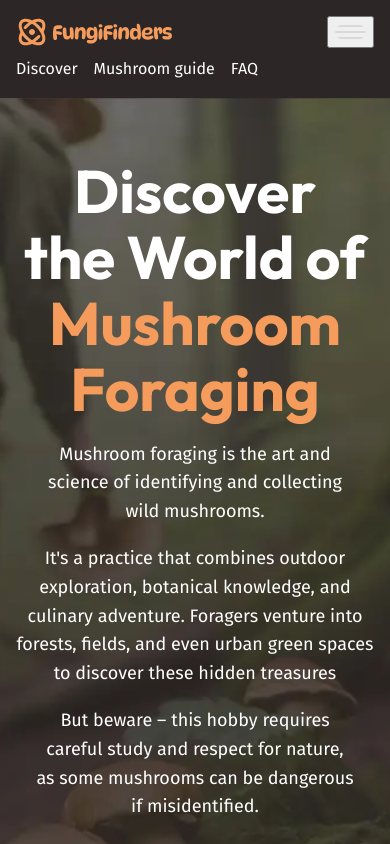
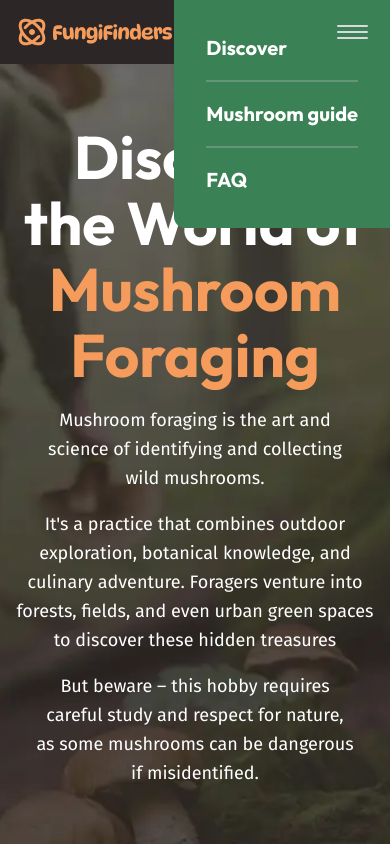
Before and after one commit to zizicheng/fem-from-scratch, a plain HTML site: page index.html in a window 390 px wide. Both pictures are taken after a click on the button "Menu". Shown: the top 844 px of the page. Drawn offline with Linux system fonts and the light colour scheme.

Commit message:
functional hamburger menu

```diff
--- a/index.html
+++ b/index.html
@@ -11,6 +11,7 @@
       rel="stylesheet"
     />
     <link rel="stylesheet" href="style.css" />
+    <script src="/main.js" defer></script>
   </head>
   <body>
     <header class="site-header">
--- /dev/null
+++ b/main.js
@@ -0,0 +1,9 @@
+const navToggle = document.querySelector('[aria-controls="primary-nav"]');
+const primaryNav = document.querySelector("#primary-nav");
+
+navToggle.addEventListener("click", () => {
+  console.log("click");
+  const expanded = navToggle.getAttribute("aria-expanded") === "true" || false;
+  navToggle.setAttribute("aria-expanded", !expanded);
+  primaryNav.hidden = expanded;
+});
--- a/style.css
+++ b/style.css
@@ -233,6 +233,17 @@
     flex-wrap: wrap;
     justify-content: space-between;
   }
+  [aria-controls="primary-nav"] {
+    z-index: 100;
+    cursor: pointer;
+    background-color: transparent;
+    border: 0;
+    display: none;
+
+    img {
+      border-radius: 0;
+    }
+  }
   .primary-navigation {
     ul {
       list-style: none;
@@ -244,6 +255,36 @@
     }
     a {
       text-decoration: none;
+    }
+    @media (max-width: 760px) {
+      display: none;
+      position: absolute;
+      z-index: 10;
+      top: 0;
+      right: 0;
+      font-size: var(--font-size-lg);
+      font-weight: 700;
+      font-family: var(--ff-heading);
+      background-color: var(--background-accent-main);
+      padding: 2rem;
+      border-radius: 0 0 0 var(--border-radius-3);
+      ul {
+        gap: 0;
+        flex-direction: column;
+      }
+      li + li {
+        margin-block-start: 1rem;
+        padding-block-start: 1rem;
+        border-top: 2px solid var(--background-accent-light);
+      }
+    }
+  }
+  @media (max-width: 760px) {
+    [aria-expanded="true"] ~ .primary-navigation {
+      display: block;
+    }
+    [aria-controls="primary-nav"] {
+      display: block;
     }
   }
   .hero {
```
